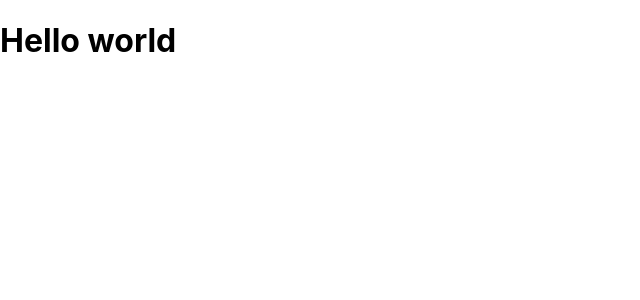
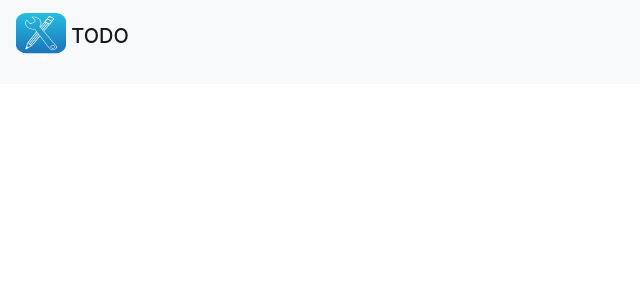
Before and after one commit to wperez185/TODO-React, a React (Create React App) app: page / in a window 1280 px wide. Shown: the top 300 px of the page, without its empty margins (0-640 px from the left). Built offline with nearby package versions, Linux system fonts and the light colour scheme.

Commit message:
made a nav component and bootstrap added

```diff
--- a/public/index.html
+++ b/public/index.html
@@ -24,6 +24,10 @@
       work correctly both with client-side routing and a non-root public URL.
       Learn how to configure a non-root public URL by running `npm run build`.
     -->
+
+                    <!-- Bootstrap -->
+      <link rel="stylesheet" href="https://maxcdn.bootstrapcdn.com/bootstrap/4.4.1/css/bootstrap.min.css" integrity="sha384-Vkoo8x4CGsO3+Hhxv8T/Q5PaXtkKtu6ug5TOeNV6gBiFeWPGFN9MuhOf23Q9Ifjh"
+        crossorigin="anonymous"/>
     <title>React App</title>
   </head>
   <body>
--- a/src/App.js
+++ b/src/App.js
@@ -1,6 +1,6 @@
 import React from 'react';
 
-import Todo from './components/Todo'
+import Todo from './components/Nav'
 
 function App() {
   return (
--- /dev/null
+++ b/src/components/Nav.js
@@ -0,0 +1,17 @@
+import React from 'react'
+import skills from '../images/skills.png'
+
+function Nav() {
+    return(
+        <nav class="navbar navbar-light bg-light">
+            <h3>
+              <a class="navbar-brand" href="#">
+              <img src={skills} width="50" height="50" alt="" loading="lazy"></img> TODO
+              </a>
+            </h3>
+        </nav>
+
+    )
+}
+
+export default Nav
--- a/src/components/Todo.js
+++ /dev/null
@@ -1,11 +0,0 @@
-import React from 'react'
-
-function Todo() {
-    return(
-        <div>
-            <h1>Hello world</h1>
-        </div>
-    )
-}
-
-export default Todo
--- a/src/index.js
+++ b/src/index.js
@@ -3,6 +3,7 @@ import ReactDOM from 'react-dom';
 import './index.css';
 import App from './App';
 import * as serviceWorker from './serviceWorker';
+
 
 ReactDOM.render(
   <React.StrictMode>
```
Also changed, not shown: src/images/skills.png (added).
